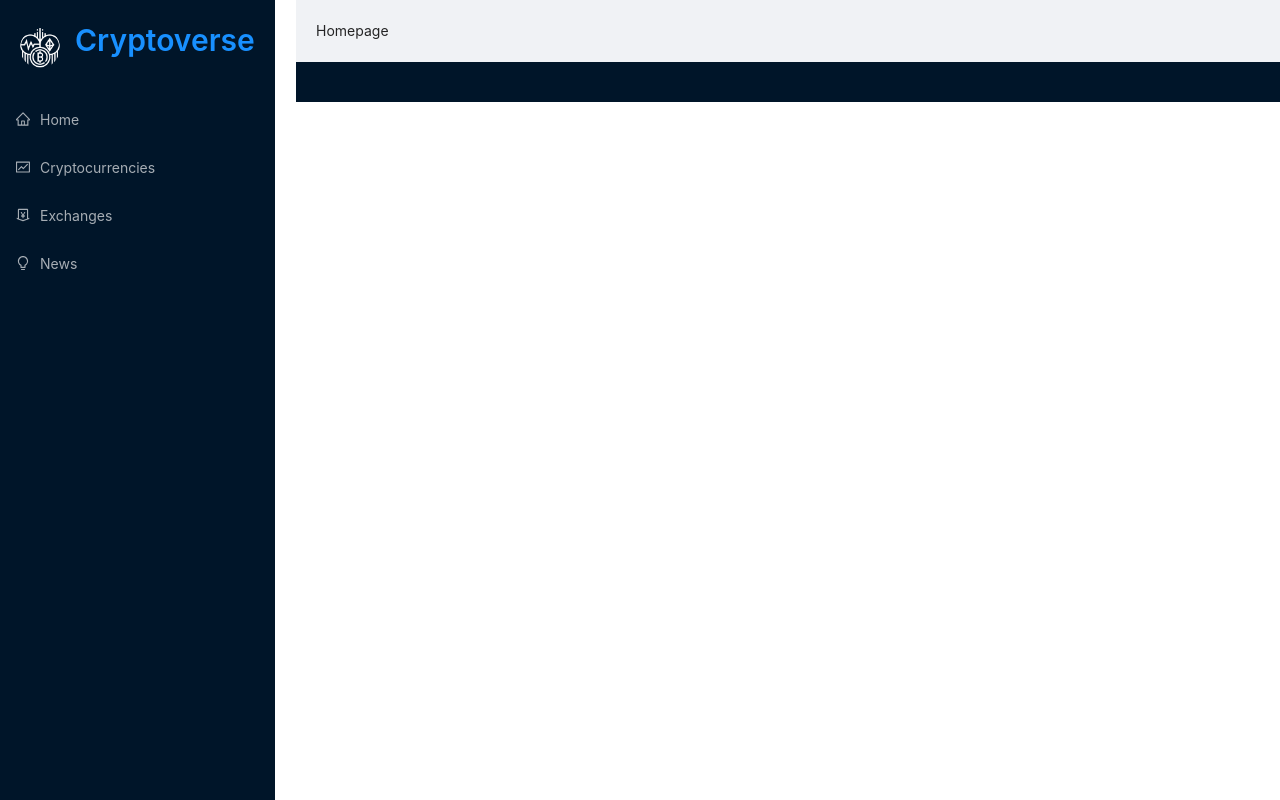
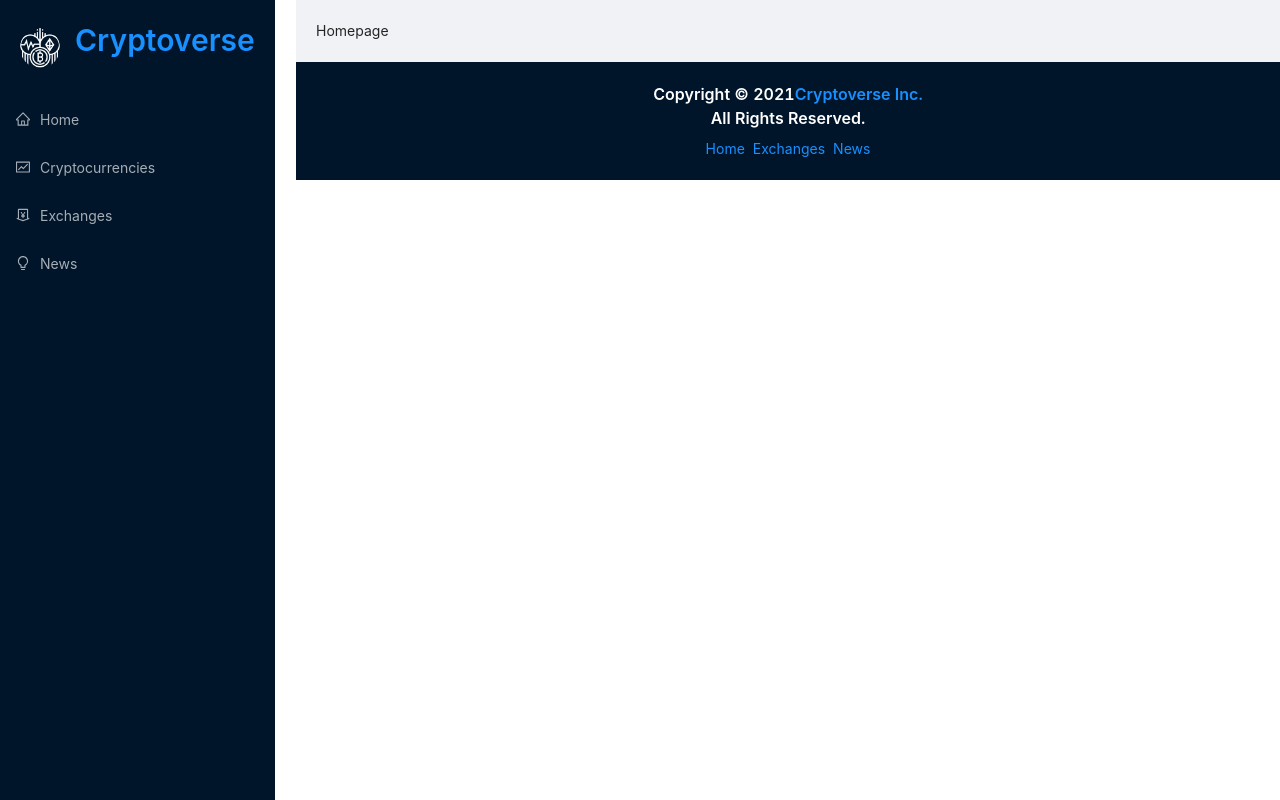
Before and after one commit to pacostanzo/crypto-app, a React (Create React App) app: page / in a window 1280 px wide. Built offline with nearby package versions, Linux system fonts and the light colour scheme.

Commit message:
Adding footer

```diff
--- a/src/App.js
+++ b/src/App.js
@@ -39,7 +39,21 @@ const App = () => (
           </Switch>
         </div>
       </Layout>
-      <div className="footer"></div>
+      <div className="footer">
+        <Typography.Title
+          level={5}
+          style={{ color: 'white', textAlign: 'center' }}
+        >
+          Copyright © 2021
+          <Link to="/">Cryptoverse Inc.</Link> <br />
+          All Rights Reserved.
+        </Typography.Title>
+        <Space>
+          <Link to="/">Home</Link>
+          <Link to="/exchanges">Exchanges</Link>
+          <Link to="/news">News</Link>
+        </Space>
+      </div>{' '}
     </div>
   </div>
 );
```
